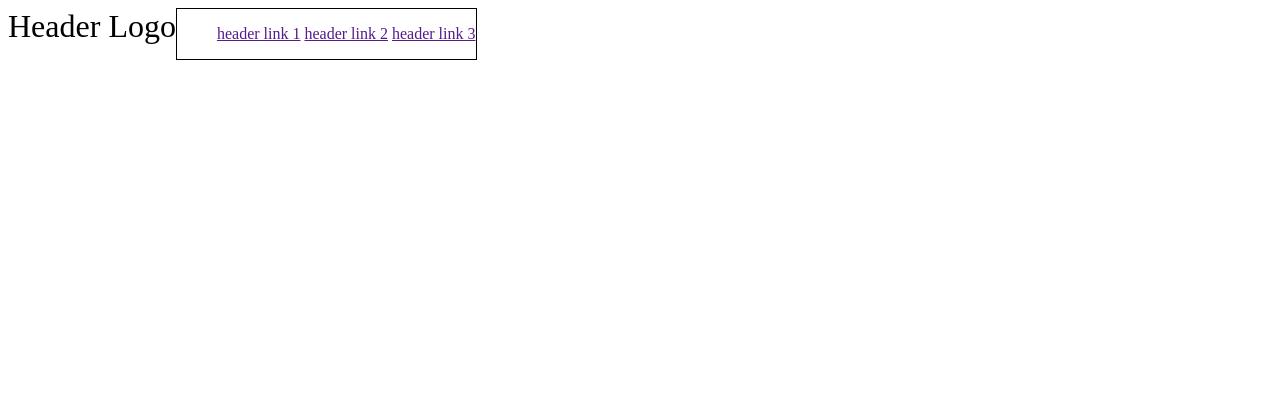
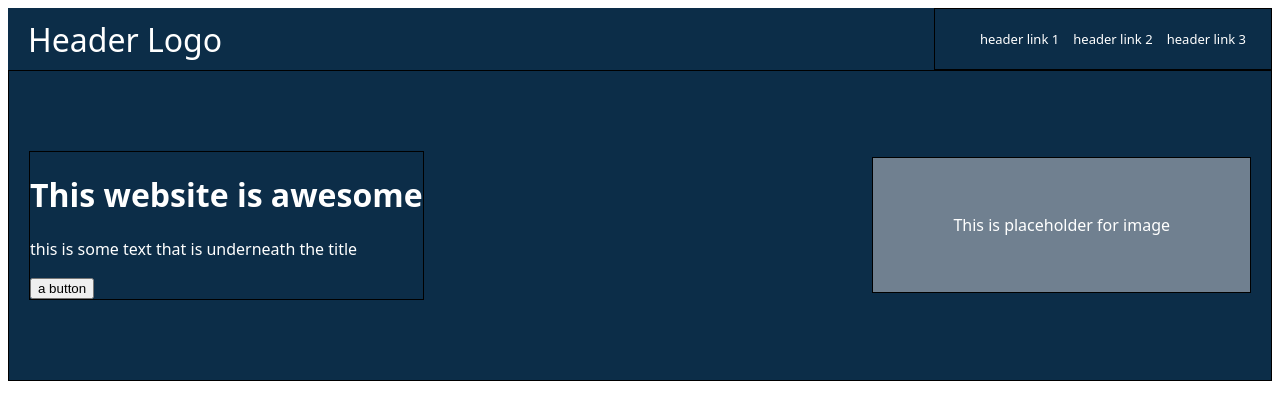
Before and after one commit to wvictor14/learnjs, a plain HTML site: page odin-project/foundations/index.html in a window 1280 px wide. Drawn offline with Linux system fonts and the light colour scheme.

Commit message:
top half done

```diff
--- a/odin-project/foundations/index.html
+++ b/odin-project/foundations/index.html
@@ -6,8 +6,8 @@
     <link rel="stylesheet" href="styles.css">
     <title>Document</title>
 </head>
-<body>
-    <div class = 'navbar'>
+<body style="font-family: system-ui, sans-serif">
+    <div class = 'navbar top-color'>
         <a class = 'header-logo'>Header Logo</a>
         <div class = 'header-links'>
             <ul>
@@ -17,5 +17,13 @@
             </ul>
         </div>
     </div>
+    <div class = "about top-color">
+        <div class = 'awesome'>
+            <h1>This website is awesome</h1>
+            <p> this is some text that is underneath the title</p>
+            <button>a button</button>
+        </div>
+        <div class="placeholder"><p>This is placeholder for image</p></div>
+    </div>
 </body>
 </html>
--- a/odin-project/foundations/styles.css
+++ b/odin-project/foundations/styles.css
@@ -1,17 +1,52 @@
+a {
+    text-decoration: none;
+    color: white;
+}
 .navbar {
     display: flex;
+    align-items: center;
+    justify-content: space-between;
 }
 
 .header-logo {
     font-size: xx-large;
-    display: inline-block;
+    padding-left: 20px;
 }
 .header-links {
-    display: inline-block;
-    justify-content: flex-end;
-    border: 1px solid black
+    justify-content: space-between;
+    padding-right: 20px;
+    border: 1px solid black;
 }
 .navbar li {
     display: inline-block;
     align-items: center;
+    padding: 5px;
+    font-size: small;
 }
+
+.top-color {
+    color: white;
+    background-color:  #0C2D48;
+}
+.about {
+    display: flex;
+    align-items: center;
+    justify-content: space-between;
+    border: 1px solid black;
+    padding: 80px 20px 80px 20px;
+}
+.about .awesome {
+    justify-content: left;
+    border: 1px solid black;
+
+}
+.about .placeholder {
+    margin-top: 0px;
+    margin-bottom: 0px;
+    padding-top: 40px;
+    padding-bottom: 40px;
+    padding-left: 80px;
+    padding-right: 80px;
+    border: 1px solid black;
+    background-color: slategray;
+}
```
